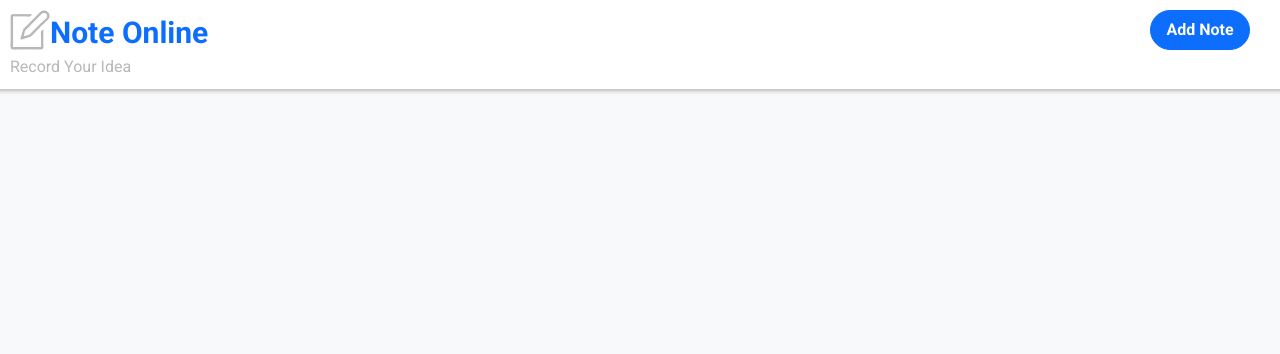
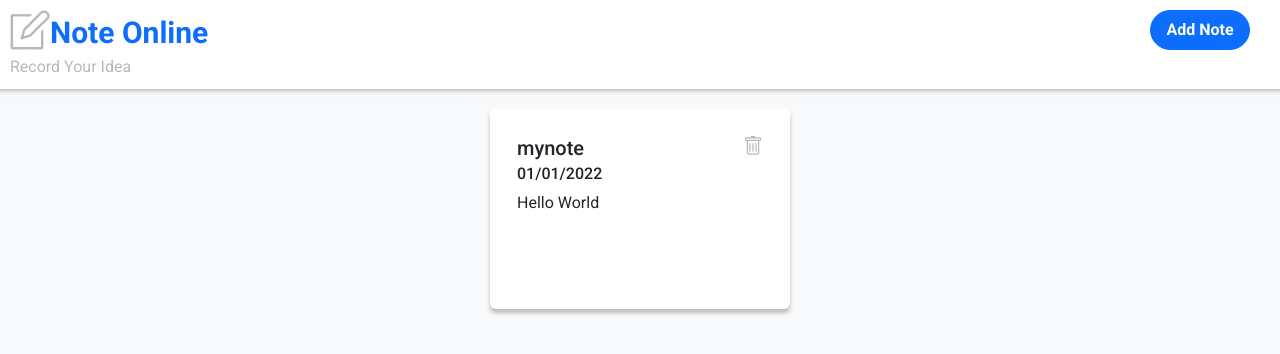
Before and after one commit to qmsiteandy/react-notes-manager, a React (Create React App) app: page / in a window 1280 px wide. Shown: the top 354 px of the page. Built offline with nearby package versions, Linux system fonts and the light colour scheme; data requests are answered from the project's data file.

Commit message:
Update index router path

```diff
--- a/src/index.js
+++ b/src/index.js
@@ -20,7 +20,7 @@ root.render(
         <BrowserRouter>
           <Routes>
             <Route path="/" element={<App />}>
-              <Route path="/note" element={<NoteBrowse />} />
+              <Route path="/" element={<NoteBrowse />} />
               <Route path="/note/:id" element={<Note />} />
               <Route path="/note/create" element={<NoteCreate />} />
               <Route path="*" element={<PageNotFound />} />
```
